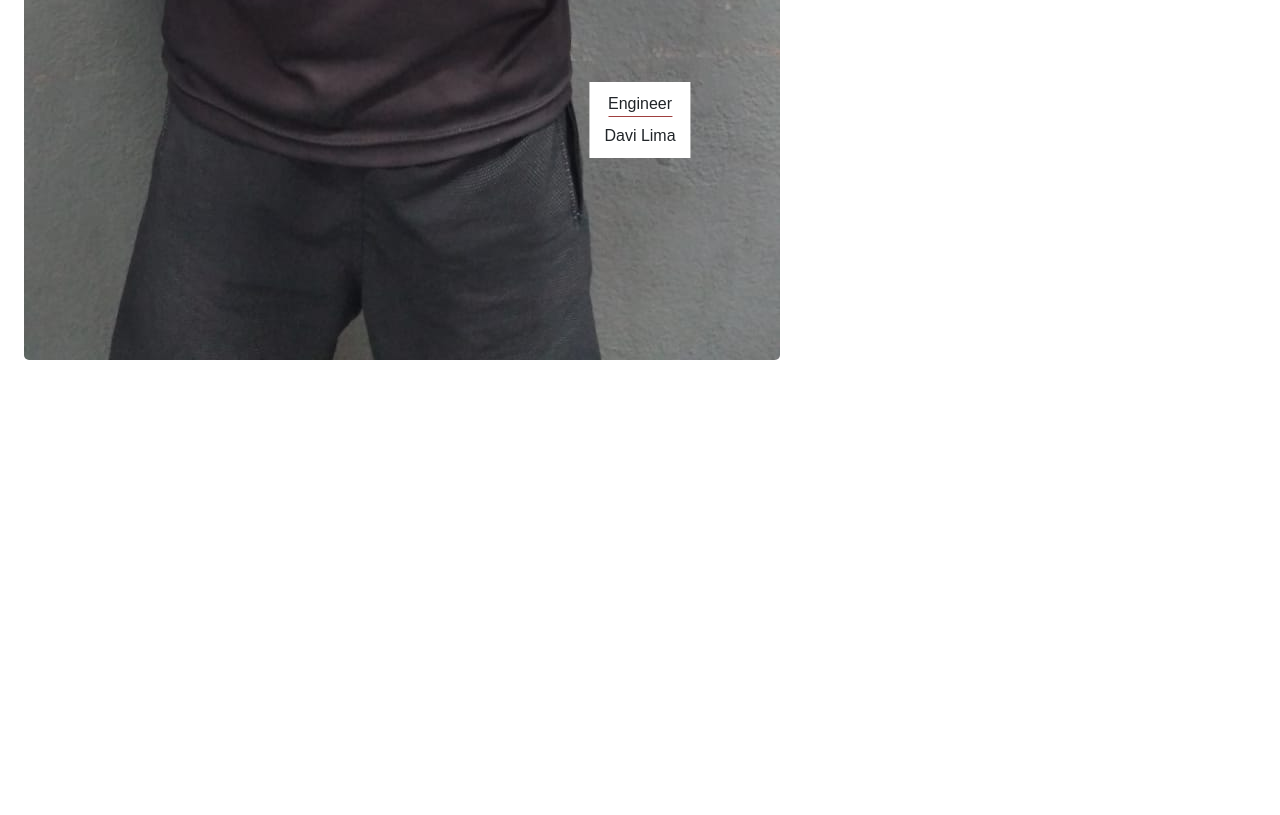
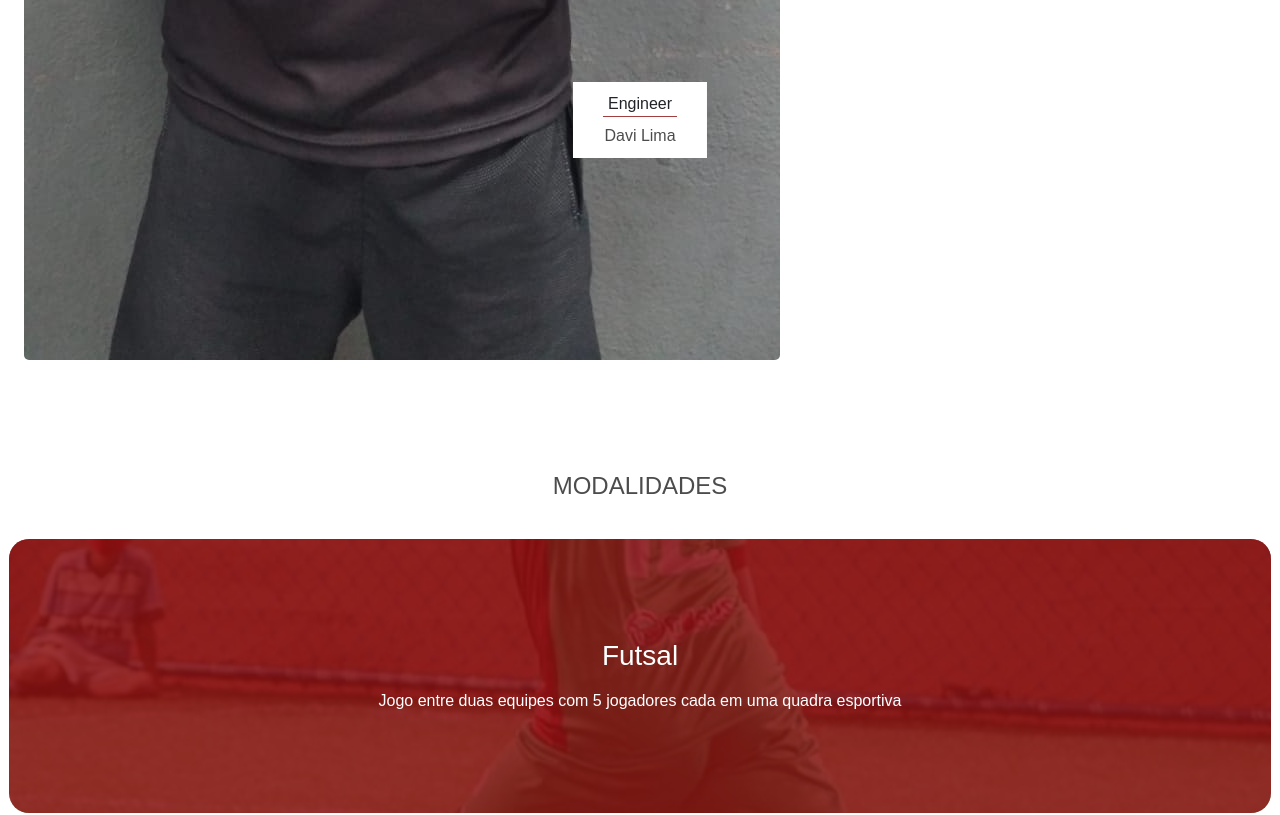
Before and after one commit to GabrielSlima/mitosfc.github.io, an Angular app in the folder mitosfc/: page / in a window 1280 px wide. Shown: the part 4160-4975 px from the top of the page. Before the commit the page ends 4560 px from the top, so only its background shows below. Built offline with nearby package versions, Linux system fonts and the light colour scheme.

Commit message:
Add modalities - partial commit

```diff
--- a/mitosfc/src/app/app.component.css
+++ b/mitosfc/src/app/app.component.css
@@ -37,3 +37,24 @@ header ul li img{width: 30px; margin: 10px;}
 #more-row {margin: 30px;}
 
 #more-row h4 {font-weight: lighter;}
+
+#modalities {
+    color: white;
+    text-align: center;
+}
+
+#modalities h4 {
+    color: rgba(0, 0, 0, .7);
+}
+
+.modality {
+    border-radius: 20px;
+    padding: 0;
+    margin: 15px 0;
+    background-image: url('../assets/images/games/index.jpeg');
+    background-size: cover;
+    background-repeat: no-repeat;
+    background-position: center;
+}
+
+.filtered-modality{padding: 100px 40px; border-radius: 20px;}
--- a/mitosfc/src/app/app.component.html
+++ b/mitosfc/src/app/app.component.html
@@ -52,4 +52,18 @@
         </div>
     </section>
     <app-team></app-team>
+
+    <section #modalitiesContainer id="modalities" class="p-4 pt-5 mt-4 container-fluid">
+        <div class="title-container mb-4">
+            <h4 class="">MODALIDADES</h4>
+        </div>
+        <div class="row">
+            <div *ngFor="let modality of modalities" class="col-12 modality">
+                <div class="filtered-modality {{ modality.color }}">
+                    <h3 class="mb-3">{{ modality.name }}</h3>
+                    <div>{{ modality.description }}</div>
+                </div>
+            </div>
+        </div>
+    </section>
 </main>
--- a/mitosfc/src/app/app.component.ts
+++ b/mitosfc/src/app/app.component.ts
@@ -1,4 +1,5 @@
 import { Component } from '@angular/core';
+import { Modality } from './interfaces/Modality'
 
 @Component({
   selector: 'app-root',
@@ -11,4 +12,14 @@ export class AppComponent {
     console.log($element);
     $element.scrollIntoView({behavior: "smooth", block: "start", inline: "nearest"});
   }
+
+  modalities: Modality[] = [{
+    name: "Futsal",
+    description: "Jogo entre duas equipes com 5 jogadores cada em uma quadra esportiva",
+    color: "red-85"
+  },{
+    name: "Futebol Society",
+    description: "Jogo entre duas equipes com 7 jogadores cada em uma quadra de grama sintética",
+    color: "green-85"
+  }]
 }
--- /dev/null
+++ b/mitosfc/src/app/interfaces/Modality.ts
@@ -0,0 +1,5 @@
+export interface Modality {
+    name: string;
+    description: string;
+    color: string;
+}
--- a/mitosfc/src/app/team/team.component.css
+++ b/mitosfc/src/app/team/team.component.css
@@ -7,7 +7,7 @@
 
     text-align: center;
 
-    padding: 10px 15px;
+    padding: 10px 30px;
 
     position: absolute;
 
@@ -24,6 +24,8 @@
 
 .team-member-information-title span {
     border-bottom: 1px solid rgba(137, 16, 16, 0.8);
+    padding-right: 5px;
+    padding-left: 5px;
 }
 
-.team-member-information-name {font-weight: normal;}
+.team-member-information-name {font-weight: normal; color: rgba(0, 0, 0, .7);}
--- a/mitosfc/src/styles.css
+++ b/mitosfc/src/styles.css
@@ -20,6 +20,14 @@ header .filter {
     color: #891010;
 }
 
+.red-85 {
+    background:rgba(137, 16, 16, .85);
+}
+
+.green-85{
+    background: rgba(17, 95, 52, .85);
+}
+
 .title {
     border-bottom: 1px solid rgba(137, 16, 16, 0.8);
     display: inline-block;
```
Also changed, not shown: mitosfc/src/assets/images/games/2.jpeg (added), mitosfc/src/assets/images/games/index.jpeg (added).
